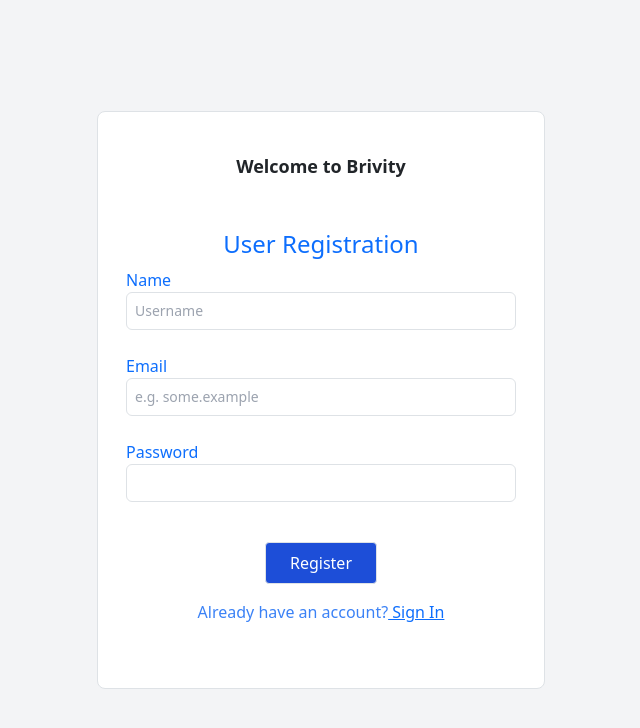
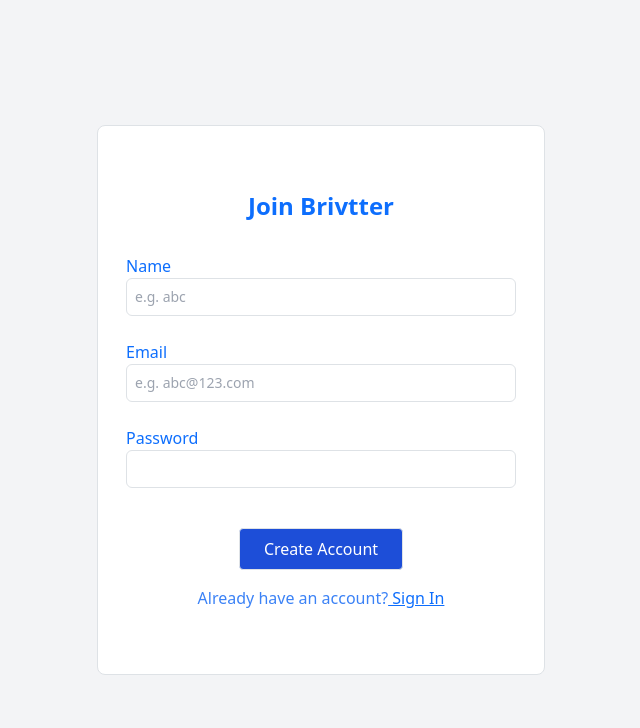
Before and after one commit to chandanapriya23/ReactJS-Blog, a React (Create React App) app: page /register in a window 1280 px wide. Shown: the top 728 px of the page, without its empty margins (319-959 px from the left). Built offline with nearby package versions, Linux system fonts and the light colour scheme.

Commit message:
Refactoring login and register page

```diff
--- a/src/components/comments.jsx
+++ b/src/components/comments.jsx
@@ -61,12 +61,9 @@
     const handleEditSubmit = async (commentId) => {
         try{
             const payload = {"comment": {"contents": editComment}};
-            console.log("PAYLOADD", payload);
             const response = await editCommentAPI(payload, commentId, user?.token);
-            console.log("RESSS", response);
             document.getElementById('editcomment' + commentId).style.display = 'none';
             document.getElementById('comment' + commentId).style.display ="block";
-            // setEditComment
             handleGetComments();
         } catch(err){
             console.log("Edit Comment Error :", err);
@@ -75,6 +72,15 @@
             }
         }
 
+    }
+
+    const renderAddComment = () => {
+        return(
+            <div>
+                <textarea className = "border transparent hover:border-indigo-300" id="textcomment" rows="2" cols="50" value = {addComment} placeholder="Type your comment here...." onChange={handleChange}></textarea>
+                <button className="text-white p-[1em] !important rounded-full bg-gradient-to-r from-blue-500 via-blue-600 to-blue-700 hover:bg-gradient-to-br px-4 py-2" onClick= {handleSubmit}>Add Comment</button>
+            </div>
+        )
     }
 
     useEffect( async () => {
@@ -90,7 +96,7 @@
                         <p id ={'comment' + comment.id }>{comment.content}</p>
 
                         <div id={'editcomment' + comment.id} style={{display:"none"}}>
-                            <textarea id = {'textarea' + comment.id} rows="2" cols="50" value = {editComment} onChange={(e) => handleChange(e)}>
+                            <textarea className = "border border-slate-300 hover:border-indigo-300" id = {'textarea' + comment.id} rows="2" cols="50" value = {editComment} onChange={(e) => handleChange(e)}>
                             </textarea>
                             <button onClick = {() => handleEditSubmit(comment.id)}> EDIT </button>
                         </div>
@@ -112,10 +118,7 @@
                 )
             }
 
-            <div>
-                <textarea id="textcomment" rows="2" cols="50" value = {addComment} placeholder="Type your comment here...." onChange={handleChange}></textarea>
-                <button className="text-white p-[1em] !important rounded-full bg-gradient-to-r from-blue-500 via-blue-600 to-blue-700 hover:bg-gradient-to-br px-4 py-2" onClick= {handleSubmit}>Add Comment</button>
-            </div>
+            {renderAddComment()}
         </div>
     )
 }
--- /dev/null
+++ b/src/components/common/form_error.jsx
@@ -0,0 +1,15 @@
+import React from 'react';
+
+const FormError = ({hasError}) => {
+    return (
+        <div
+            className="error"
+            style={{
+                display: hasError ? '' : 'none',
+            }}>
+            <h4>Please enter all the fields</h4>
+        </div>
+    );
+};
+
+export default FormError;
--- /dev/null
+++ b/src/components/common/form_field.jsx
@@ -0,0 +1,73 @@
+import React from 'react';
+
+const FormFields = (props) => {
+
+    const renderFormNameField = () => {
+		return (
+			<input
+				onChange={props.handleName}
+				className={"w-full p-2 text-primary border rounded-md outline-none text-sm transition duration-150 ease-in-out mb-4"}
+				value={props.displayName}
+				type="text"
+				placeholder="e.g. abc"
+			/>
+		)
+	}
+
+    const renderFormEmailField = () => {
+        return (
+            <input
+                onChange={props.handleEmail}
+                className={"w-full p-2 text-primary border rounded-md outline-none text-sm transition duration-150 ease-in-out mb-4"}
+                value={props.email}
+                type="email"
+                placeholder="e.g. abc@123.com"
+            />
+        )
+    }
+
+    const renderFormPasswordField = () => {
+        return(
+            <input
+                onChange={props.handlePassword}
+                className={"w-full p-2 text-primary border rounded-md outline-none text-sm transition duration-150 ease-in-out mb-4"}
+                value={props.password}
+                type="password"
+            />
+        )
+    }
+
+    const renderFormLoginBtn = () => {
+		return(
+			<div className="flex items-center mt-3 justify-center">
+				<button
+					className={"bg-blue-700 hover:bg-blue-500 py-2 px-4 text-md text-white rounded border border-blue focus:outline-none focus:border-black"}
+					// value="Login"
+					onClick={props.handleSubmit}
+					type="submit"
+				>
+					{props.mode == "register" ? "Create Account" : "Log In"}
+				</button>
+			</div>
+		)
+	}
+
+    return (
+        <form>
+            {
+                props.mode == "register" ?
+                <>
+                    <label className="text-left">Name</label>
+                    {renderFormNameField()}
+                </>
+                : ""
+            }
+            <label className="text-left">Email</label>
+            {renderFormEmailField()}
+            <label className="label">Password</label>
+            {renderFormPasswordField()}
+            {renderFormLoginBtn()}
+        </form>
+    )
+};
+export default FormFields;
--- /dev/null
+++ b/src/components/common/form_label.jsx
@@ -0,0 +1,22 @@
+import React from 'react';
+
+const FormLabel = ({data}) => (
+    <div className="flex items-center mt-3 justify-center">
+        {/* <h1 className="text-2xl font-medium text-primary mt-4 mb-2">
+          {data}
+        </h1> */}
+        <blockquote className="text-2xl font-medium text-center">
+            <p className="text-2xl font-semibold">{data}</p>
+        </blockquote>
+    </div>
+);
+
+export default FormLabel;
+
+// export default function Label({data, onChildClick}) {
+//     return (
+//       <div className="child">
+//        <button onClick={onChildClick}>{data}</button>
+//       </div>
+//     );
+//   }
--- /dev/null
+++ b/src/components/common/form_signin_signup_link.jsx
@@ -0,0 +1,19 @@
+import React from 'react';
+import { Link } from "@reach/router";
+
+const SignInSignUpLink = (props) => {
+    return (
+        <div className="flex items-center mt-3 justify-center">
+            <button className={"justify-center text-blue-500"}>
+                {props.mode == "register" ? "Already have an account?" : "Need to register?"}
+                {props.mode == "register" ?
+                    <Link to="/"> Sign In </Link>
+                    :
+                    <Link to="/register"> Sign up </Link>
+                }
+            </button>
+        </div>
+    )
+};
+
+export default SignInSignUpLink;
--- /dev/null
+++ b/src/components/common/form_title.jsx
@@ -0,0 +1,9 @@
+import React from 'react';
+
+const FormTitle = () => (
+    <blockquote className="text-2xl font-medium text-center">
+        <p className="text-2xl font-semibold italic underline">Brivity Blog</p>
+    </blockquote>
+);
+
+export default FormTitle;
--- a/src/components/login_form.jsx
+++ b/src/components/login_form.jsx
@@ -1,6 +1,11 @@
 import { useState } from 'react';
 import { Link, navigate } from "@reach/router";
 import { loginUserAccount } from "../services/posts";
+import FormTitle from "./common/form_title";
+import FormLabel from "./common/form_label";
+import FormError from "./common/form_error";
+import FormFields from "./common/form_field";
+import SignInSignUpLink from "./common/form_signin_signup_link";
 
 export default function Form() {
 
@@ -55,125 +60,17 @@
 		}
 	};
 
-	const renderTitle = () => {
-		return (
-			<blockquote className="text-2xl font-medium text-center">
-				<p className="text-lg font-semibold">Welcome to Brivity</p>
-			</blockquote>
-		)
-	}
-
-	const renderUserLoginLabel = () => {
-		return (
-			<div className="flex items-center mt-3 justify-center">
-				<h1 className="text-2xl font-medium text-primary mt-4 mb-2">
-					User Login
-				</h1>
-			</div>
-		)
-	}
-
-	// Showing success message
-	const successMessage = () => {
-		return (
-			<div
-				className="success"
-				style={{
-					display: submitted ? '' : 'none',
-				}}>
-				<h1>User Login successful!!</h1>
-			</div>
-		);
-	};
-
-	// Showing error message if error is true
-	const errorMessage = () => {
-		return (
-			<div
-				className="error"
-				style={{
-					display: error ? '' : 'none',
-				}}>
-				<h4>Please enter all the fields</h4>
-			</div>
-		);
-	};
-
-	const renderLoginForm = () => {
-		return (
-			<form>
-				<label className="text-left">Email</label>
-				{renderLoginFormEmailField()}
-				<label className="label">Password</label>
-				{renderLoginFormPasswordField()}
-				{renderLoginFormLoginBtn()}
-			</form>
-		)
-	}
-
-	const renderLoginFormEmailField = () => {
-		return (
-			<input
-				onChange={handleEmail}
-				className={"w-full p-2 text-primary border rounded-md outline-none text-sm transition duration-150 ease-in-out mb-4"}
-				value={email}
-				type="email"
-				placeholder="e.g. some.example"
-			/>
-		)
-	}
-
-	const renderLoginFormPasswordField = () => {
-		return(
-			<input
-				onChange={handlePassword}
-				className={"w-full p-2 text-primary border rounded-md outline-none text-sm transition duration-150 ease-in-out mb-4"}
-				value={password}
-				type="password"
-			/>
-		)
-	}
-
-	const renderLoginFormLoginBtn = () => {
-		return(
-			<div className="flex items-center mt-3 justify-center">
-				<button
-					className={"bg-blue-700 hover:bg-blue-500 py-2 px-4 text-md text-white rounded border border-blue focus:outline-none focus:border-black"}
-					// value="Login"
-					onClick={handleSubmit}
-					type="submit"
-				>
-					Login
-				</button>
-			</div>
-		)
-	}
-
-	const renderSignupLink = () => {
-		return (
-			<div className="flex items-center mt-3 justify-center">
-				<button className={"justify-center text-blue-500"}>
-					Need to register?
-				<Link to="/register"> Sign up </Link>
-				</button>
-			</div>
-		)
-	}
-
 	return (
 		<div className="w-full max-w-md m-auto bg-white rounded-lg border border-primaryBorder shadow-default py-10 px-1">
-
-			{renderTitle()}
+			{/* <FormTitle/> */}
 			<div className="text-primary m-6">
-				{renderUserLoginLabel()}
+				<FormLabel data="Sign in to Brivtter"/>
 				<div className="messages">
-					{errorMessage()}
-					{successMessage()}
+					<FormError hasError = {error}/>
 				</div>
-				{renderLoginForm()}
-				{renderSignupLink()}
+				<FormFields email = {email} handleEmail = {handleEmail} password = {password} handlePassword = {handlePassword} handleSubmit = {handleSubmit}/>
+				<SignInSignUpLink/>
 			</div>
-
 		</div>
 	);
 }
--- a/src/components/register_form.jsx
+++ b/src/components/register_form.jsx
@@ -1,6 +1,12 @@
 import { useState } from 'react';
 import { Link, navigate } from "@reach/router";
 import { createUserAccount } from "../services/posts";
+import FormTitle from "./common/form_title";
+import FormLabel from "./common/form_label";
+import FormError from "./common/form_error";
+import FormFields from "./common/form_field";
+import SignInSignUpLink from "./common/form_signin_signup_link";
+// import Alert from "./alert";
 
 export default props => {
 
@@ -8,6 +14,7 @@
 	const [email, setEmail] = useState('');
 	const [password, setPassword] = useState('');
 	const [displayName, setDisplayName] = useState('');
+	const [showAlert, setShowAlert] = useState(false);
 
 	// States for checking the errors
 	const [submitted, setSubmitted] = useState(false);
@@ -48,6 +55,10 @@
 			};
 			await createUserAccount(payload);
 			setSubmitted(true);
+			// setShowAlert(true);
+			// setTimeout(() => {
+			// 	setShowAlert(false);
+			// }, 3000);
 			navigate('/');
 			setError(false);
 		} catch (err) {
@@ -55,139 +66,17 @@
 		}
 	};
 
-	const renderTitle = () => {
-		return (
-			<blockquote className="text-2xl font-medium text-center">
-				<p className="text-lg font-semibold">Welcome to Brivity</p>
-			</blockquote>
-		)
-	}
-
-	const renderUserRegistrationLabel = () => {
-		return (
-			<div className="flex items-center mt-3 justify-center">
-				<h1 className="text-2xl font-medium text-primary mt-4 mb-2">
-					User Registration
-				</h1>
-			</div>
-		)
-	}
-
-	// Showing success message
-	const successMessage = () => {
-		return (
-			<div
-				className="success"
-				style={{
-					display: submitted ? '' : 'none',
-				}}>
-				<h1>User {displayName} successfully registered!!</h1>
-			</div>
-		);
-	};
-
-	// Showing error message if error is true
-	const errorMessage = () => {
-		return (
-			<div
-				className="error"
-				style={{
-					display: error ? '' : 'none',
-				}}>
-				<h1>Please enter all the fields</h1>
-			</div>
-		);
-	};
-
-	const renderRegistrationForm = () => {
-		return (
-			<form>
-				<label className="text-left">Name</label>
-				{renderRegistrationFormNameField()}
-
-				<label className="text-left">Email</label>
-				{renderRegistrationFormEmailField()}
-
-				<label className="label">Password</label>
-				{renderRegistrationFormPasswordField()}
-
-				{renderRegistrationFormRegisterBtn()}
-			</form>
-		)
-	}
-
-	const renderRegistrationFormNameField = () => {
-		return (
-			<input
-				onChange={handleName}
-				className={"w-full p-2 text-primary border rounded-md outline-none text-sm transition duration-150 ease-in-out mb-4"}
-				value={displayName}
-				type="text"
-				placeholder="Username"
-			/>
-		)
-	}
-
-	const renderRegistrationFormEmailField = () => {
-		return (
-			<input
-				onChange={handleEmail}
-				className={"w-full p-2 text-primary border rounded-md outline-none text-sm transition duration-150 ease-in-out mb-4"}
-				value={email}
-				type="email"
-				placeholder="e.g. some.example"
-			/>
-		)
-	}
-
-	const renderRegistrationFormPasswordField = () => {
-		return (
-			<input
-				onChange={handlePassword}
-				className={"w-full p-2 text-primary border rounded-md outline-none text-sm transition duration-150 ease-in-out mb-4"}
-				value={password}
-				type="password"
-			/>
-		)
-	}
-
-	const renderRegistrationFormRegisterBtn = () => {
-		return (
-			<div className="flex items-center mt-3 justify-center">
-				<button
-					className={"bg-blue-700 hover:bg-blue-500 py-2 px-4 text-md text-white rounded border border-blue focus:outline-none focus:border-black"}
-					onClick={handleSubmit}
-					type="submit"
-				>
-					Register
-				</button>
-			</div>
-		)
-	}
-
-	const renderSignUpLink = () => {
-		return (
-			<div className="flex items-center mt-3 justify-center">
-				<button className={"justify-center text-blue-500"}>
-					Already have an account?
-					<Link to="/"> Sign In </Link>
-				</button>
-			</div>
-		)
-	}
-
 	return (
 		<div className="w-full max-w-md m-auto bg-white rounded-lg border border-primaryBorder shadow-default py-10 px-1">
-			{renderTitle()}
+			{/* <FormTitle/> */}
 			<div className="text-primary m-6">
-				{renderUserRegistrationLabel()}
+				<FormLabel data="Join Brivtter"/>
 				<div className="messages">
-					{errorMessage()}
-					{successMessage()}
+					<FormError hasError = {error}/>
+					{/* {showAlert && <Alert message = {`User ${displayName} successfully registered!!`}/>} */}
 				</div>
-
-				{renderRegistrationForm()}
-				{renderSignUpLink()}
+				<FormFields mode = "register" displayName = {displayName} handleName = {handleName} email = {email} handleEmail = {handleEmail} password = {password} handlePassword = {handlePassword} handleSubmit = {handleSubmit}/>
+				<SignInSignUpLink mode = "register"/>
 			</div>
 		</div>
 	);
--- a/src/views/home_view.jsx
+++ b/src/views/home_view.jsx
@@ -6,6 +6,7 @@
 import UserContext from "../components/context";
 import Alert from "../components/alert";
 import { navigate } from "@reach/router";
+// import BBImage from "../images/"
 
 export default props => {
 
@@ -32,12 +33,19 @@
                 setIsShowModal(false);
                 // showSpinner(false);
                 setShowMessage(true);
+                // setTimeout(() => {
+                //     setShowMessage(false);
+                // }, 3000);
                 handleGetPosts();
             } else {
                 const editPayload = {"post" : {"title" : data?.title, "body" : data?.body }}
                 const response = await editPost(postId, editPayload, data?.token);
                 console.log("EDIT PST RESPONSE", response);
                 setIsShowModal(false);
+                setShowMessage(true);
+                setTimeout(() => {
+                    setShowMessage(false);
+                }, 3000);
                 handleGetPosts();
             }
         } catch (err){
@@ -68,8 +76,9 @@
         return(
             <nav className="flex items-center justify-between flex-wrap bg-gradient-to-r from-teal-400 via-teal-500 to-teal-600 p-6">
                 <div className="flex items-center flex-shrink-0 text-white mr-6">
-                    <svg className="fill-current h-8 w-8 mr-2" width="54" height="54" viewBox="0 0 54 54" xmlns="http://www.w3.org/2000/svg"><path d="M13.5 22.1c1.8-7.2 6.3-10.8 13.5-10.8 10.8 0 12.15 8.1 17.55 9.45 3.6.9 6.75-.45 9.45-4.05-1.8 7.2-6.3 10.8-13.5 10.8-10.8 0-12.15-8.1-17.55-9.45-3.6-.9-6.75.45-9.45 4.05zM0 38.3c1.8-7.2 6.3-10.8 13.5-10.8 10.8 0 12.15 8.1 17.55 9.45 3.6.9 6.75-.45 9.45-4.05-1.8 7.2-6.3 10.8-13.5 10.8-10.8 0-12.15-8.1-17.55-9.45-3.6-.9-6.75.45-9.45 4.05z"/></svg>
-                    <span className="font-semibold text-3xl tracking-tight italic">Brivity Blog</span>
+                    {/* <svg className="fill-current h-8 w-8 mr-2" width="54" height="54" viewBox="0 0 54 54" xmlns="http://www.w3.org/2000/svg"><path d="M13.5 22.1c1.8-7.2 6.3-10.8 13.5-10.8 10.8 0 12.15 8.1 17.55 9.45 3.6.9 6.75-.45 9.45-4.05-1.8 7.2-6.3 10.8-13.5 10.8-10.8 0-12.15-8.1-17.55-9.45-3.6-.9-6.75.45-9.45 4.05zM0 38.3c1.8-7.2 6.3-10.8 13.5-10.8 10.8 0 12.15 8.1 17.55 9.45 3.6.9 6.75-.45 9.45-4.05-1.8 7.2-6.3 10.8-13.5 10.8-10.8 0-12.15-8.1-17.55-9.45-3.6-.9-6.75.45-9.45 4.05z"/></svg> */}
+                    <img src="https://brivitymktg.wpengine.com/wp-content/uploads/2019/09/Brivity-Platform-600px-logo.png" width="54" height="54" alt="Brivity" id="logo" data-height-percentage="52" data-actual-width="597" data-actual-height="166"/>
+                    <span className="font-semibold text-3xl tracking-tight italic">Brivtter</span>
                 </div>
 
                 <div className="hidden w-full block lg:flex items-center w-auto" id="menu">
@@ -86,7 +95,7 @@
         return (
             <div className="col-3 mt-[1em]">
                 <nav>
-                    <ul className="inline-flex -space-x-px">
+                    <ul className="inline-flex -space-x-px float-right">
                         <li>
                             <a onClick = {() => handleCurrentPage(currentPage - 1)} className="py-2 px-3 ml-0 leading-tight text-fuchsia-400 bg-white rounded-l-lg border border-gray-300 hover:bg-gray-100 hover:text-gray-700 dark:bg-gray-800 dark:border-gray-700 dark:text-gray-400 dark:hover:bg-gray-700 dark:hover:text-white">Previous</a>
                         </li>
@@ -116,7 +125,7 @@
     const renderAlertMessage = () => {
         return (
             <div className = "col-6">
-                {showMessage && <Alert message = {modalMode == CREATE_POST ? "Post has been successfully created." : "Post has been successfully updated."}/>}
+                {showMessage && <Alert message = { modalMode == CREATE_POST ? "Post has been successfully created." : modalMode == 'delete' ? "Post has been successfully deleted" : "Post has been successfully updated."}/>}
             </div>
         )
     }
@@ -132,6 +141,15 @@
     const handleGetPosts = async() => {
         let response =  await getPosts(currentPage);
         setPosts([...response?.data?.posts]);
+    }
+
+    const deleteAlertMessage = () => {
+        setModalMode('delete');
+        setShowMessage(true);
+        renderAlertMessage();
+        setTimeout(() => {
+            setShowMessage(false);
+        }, 3000);
     }
 
     useEffect( async () => {
@@ -155,8 +173,8 @@
                         {renderPagination()}
                     </div>
                     {isShowModal ? <CreateEditModal spinner = {spinner} mode={modalMode} onSave={handleSave} editData={editPostData} show= {isShowModal} setIsShowModal={setIsShowModal}/> : ""}
-                    <ListPost posts = {posts} onEdit={handleEdit} onGetPosts = {handleGetPosts}></ListPost>
-                    {renderPagination()}
+                    <ListPost posts = {posts} onEdit={handleEdit} onGetPosts = {handleGetPosts} deleteAlertMessage = {deleteAlertMessage}></ListPost>
+                    {/* {renderPagination()} */}
                     {renderFooterHeader()}
                 </div>
             </UserContext.Provider>
```
Also changed, not shown: src/components/alert.jsx (+5 -18 lines), src/components/list_post.jsx (+7 -6 lines).
